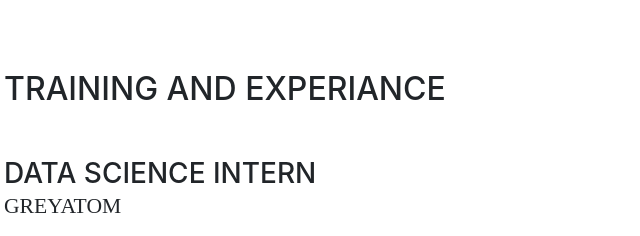
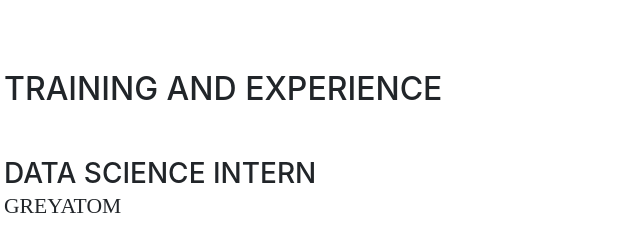
Before and after one commit to dhruvgenix/myportfolio, a website with bundled scripts: page index.html in a window 1280 px wide. Shown: the part 844-1080 px from the top of the page, 316-956 px from the left. Built offline with nearby package versions, Linux system fonts and the light colour scheme; a web font is replaced by a local one.

Commit message:
Update index.html

```diff
--- a/index.html
+++ b/index.html
@@ -113,7 +113,7 @@
 
       <section class="resume-section p-3 p-lg-5 d-flex flex-column" id="experience">
         <div class="my-auto">
-          <h2 class="mb-5">Training and Experiance</h2>
+          <h2 class="mb-5">Training and Experience</h2>
 
           <div class="resume-item d-flex flex-column flex-md-row mb-5">
             <div class="resume-content mr-auto">
```
